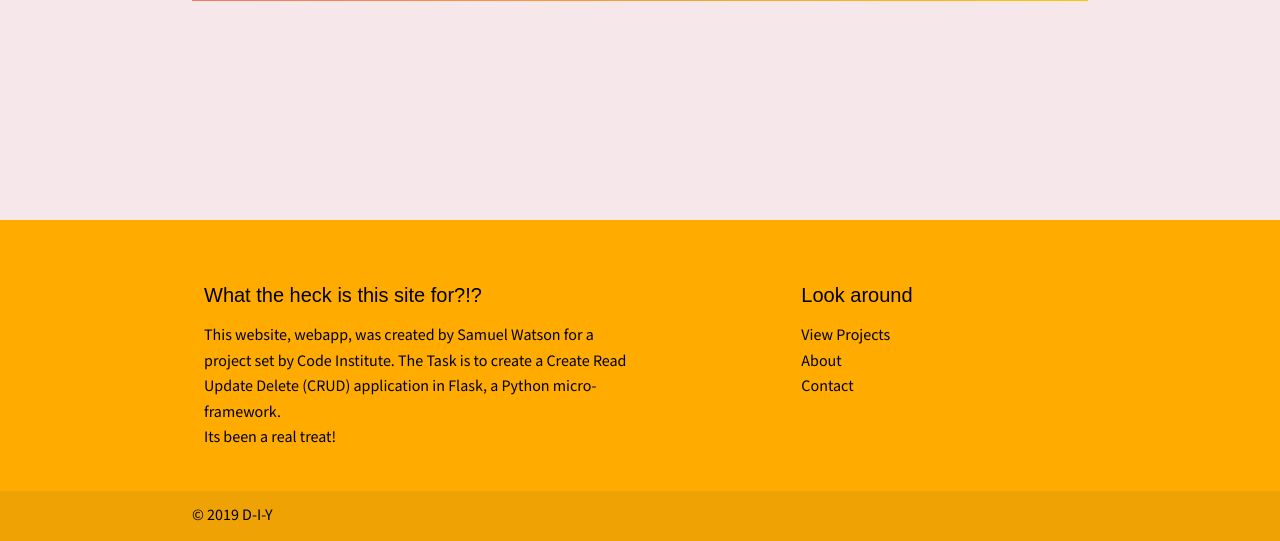
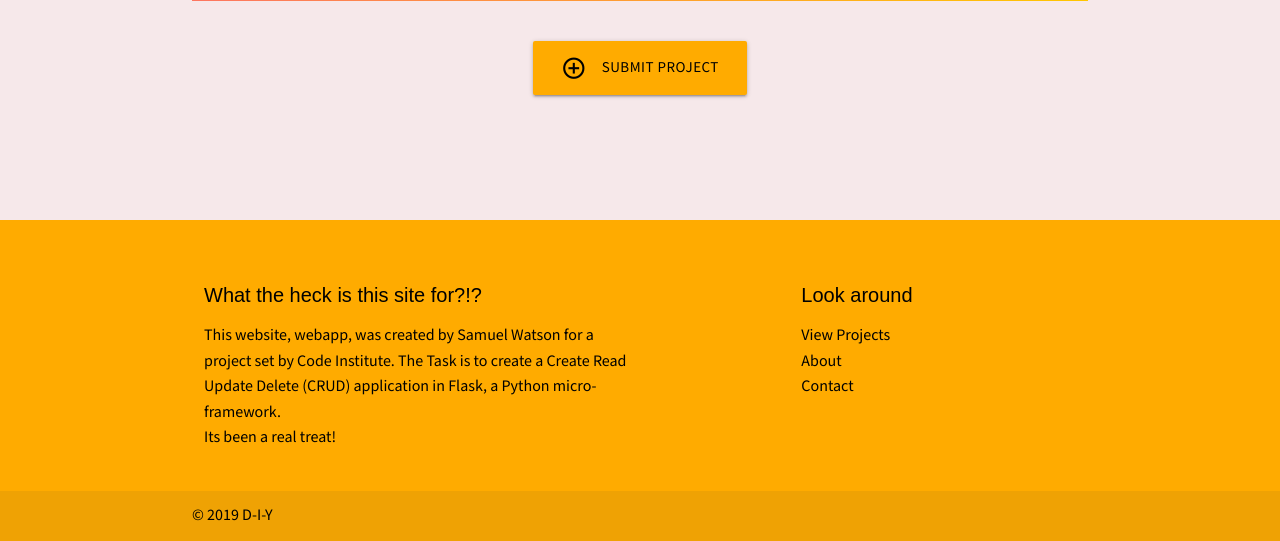
Before and after one commit to SamuelWatson89/d-i-y, a Flask app: template templates/userprofile.html in a window 1280 px wide. Shown: the part 259-800 px from the top of the page. Run offline with Flask 2, Linux system fonts and the light colour scheme; the template is opened without the code that fills it, so the values that code supplies are empty; some libraries are stand-ins or nearby versions; some web fonts are replaced.

Commit message:
Added submit project button to user profile page

```diff
--- a/templates/userprofile.html
+++ b/templates/userprofile.html
@@ -69,6 +69,11 @@
         {% endif %}
         {% endfor %}
     </div>
+    <div class="row center-align">
+        <a href=" {{ url_for('add_project') }}" class="btn-large waves-effect amber accent-4 black-text"><i
+                class="material-icons left">add_circle_outline</i>Submit
+            Project</a>
+    </div>
 </div>
 
 {% endblock %}
```
